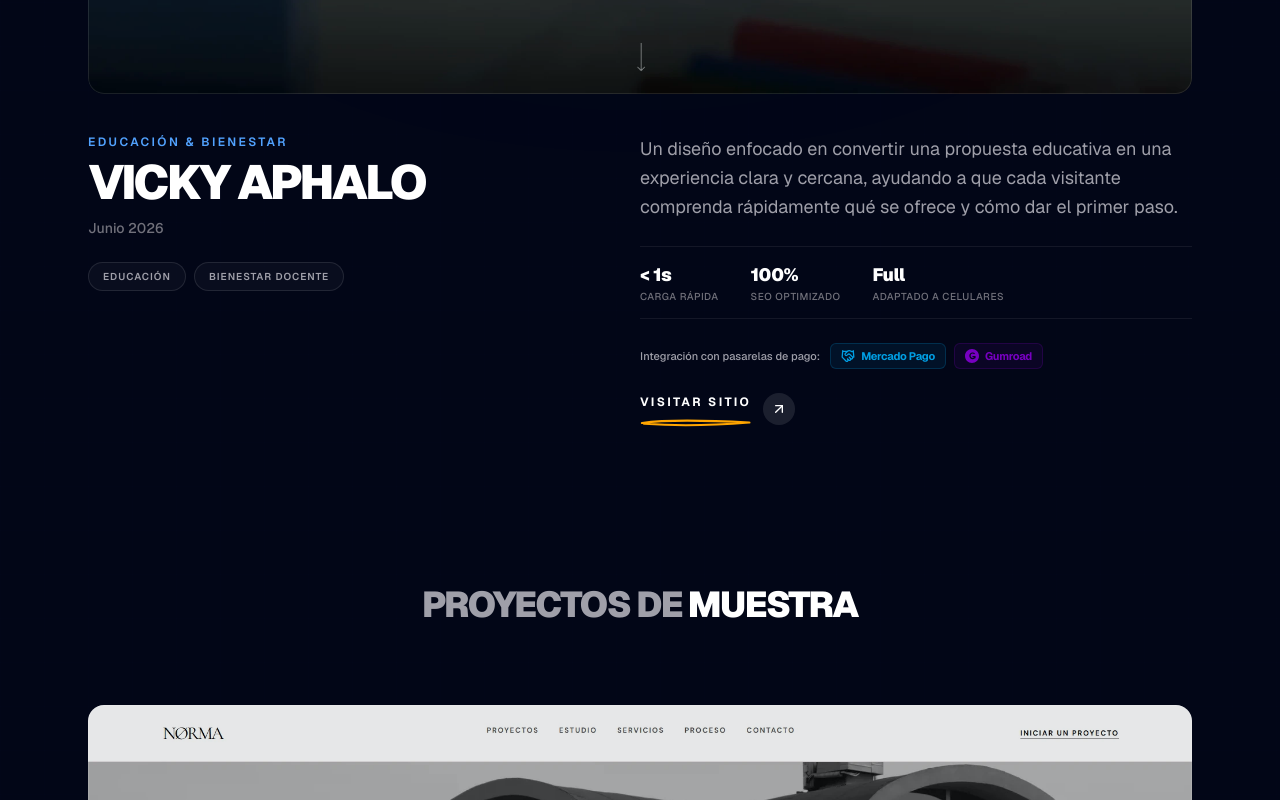
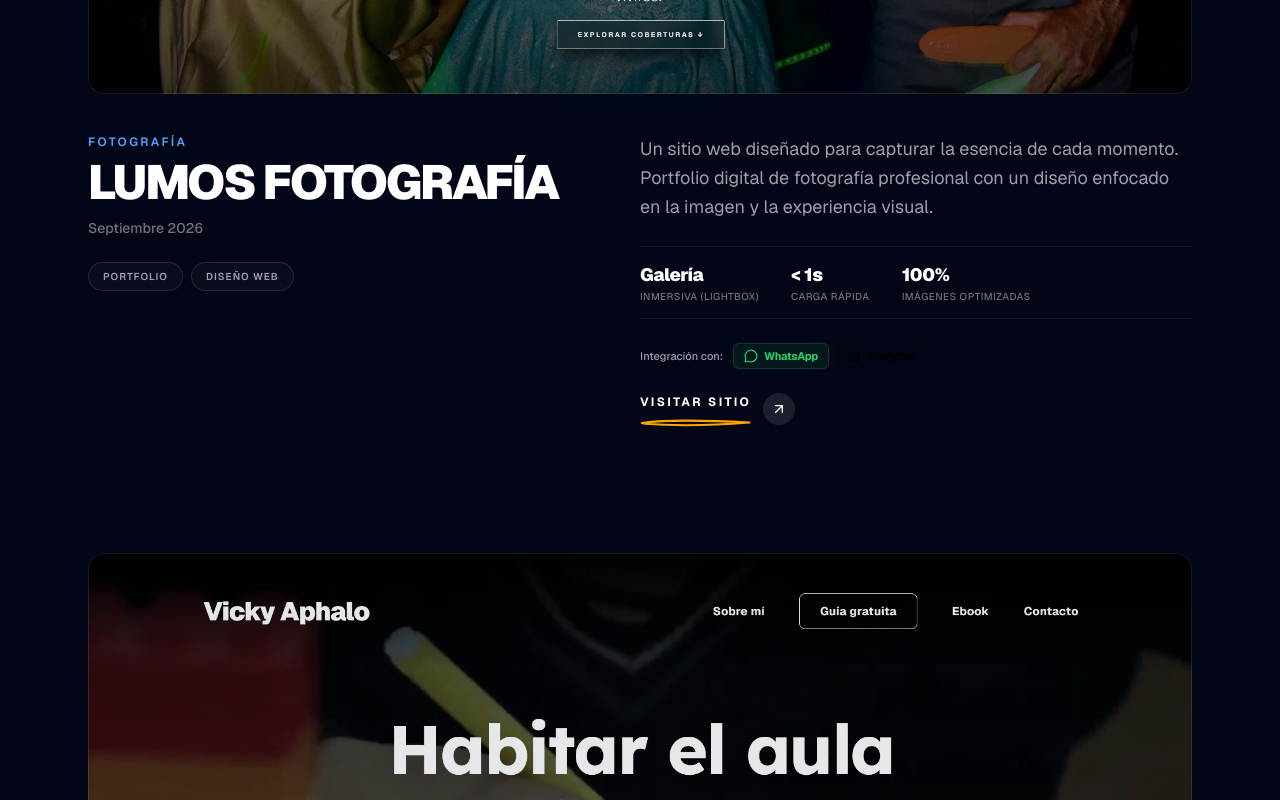
Before and after one commit to AlanTyping/Huella-Online, a Next.js app: page / in a window 1280 px wide. Shown: the part 2500-3300 px from the top of the page. Built offline with nearby package versions, Linux system fonts and the light colour scheme.

Commit message:
agregando proyecto cristian

```diff
--- a/components/sections/portfolio.tsx
+++ b/components/sections/portfolio.tsx
@@ -2,7 +2,7 @@
 
 import Image from "next/image";
 import { motion } from "framer-motion";
-import { ArrowUpRight, Handshake } from "lucide-react";
+import { ArrowUpRight, Handshake, MessageCircle, BarChart3 } from "lucide-react";
 
 interface Project {
   client: string;
@@ -13,7 +13,7 @@ interface Project {
   services: string[];
   date: string;
   metrics?: { value: string; label: string }[];
-  integrations?: { name: string; color: string; type: "mercadopago" | "gumroad" }[];
+  integrations?: { name: string; color: string; type: "mercadopago" | "gumroad" | "whatsapp" | "analytics" }[];
 }
 
 function MercadoPagoIcon({ className = "h-3.5 w-3.5" }: { className?: string }) {
@@ -49,6 +49,25 @@ function BrushUnderline({ className = "w-full h-2 text-[#ffa500]" }: { className
 }
 
 const clientProjects: Project[] = [
+  {
+    client: "Lumos Fotografía",
+    industry: "fotografía",
+    date: "Septiembre 2026",
+    summary:
+      "Un sitio web diseñado para capturar la esencia de cada momento. Portfolio digital de fotografía profesional con un diseño enfocado en la imagen y la experiencia visual.",
+    image: "/images/lumosfotografia.webp",
+    link: "#",
+    services: ["Portfolio", "Diseño Web"],
+    metrics: [
+      { value: "Galería", label: "Inmersiva (Lightbox)" },
+      { value: "< 1s", label: "Carga rápida" },
+      { value: "100%", label: "Imágenes optimizadas" },
+    ],
+    integrations: [
+      { name: "WhatsApp", color: "#25D366", type: "whatsapp" },
+      { name: "Analytics", color: "#000000", type: "analytics" },
+    ],
+  },
   {
     client: "Vicky Aphalo",
     industry: "educación & bienestar",
@@ -178,7 +197,7 @@ function ProjectCard({
           {project.integrations && project.integrations.length > 0 && (
             <div className="flex flex-col sm:flex-row sm:items-center gap-2 sm:gap-2.5">
               <span className="text-[11px] font-medium text-zinc-400">
-                Integración con pasarelas de pago:
+                Integración con:
               </span>
               <div className="flex items-center gap-2">
                 {project.integrations.map((item) => (
@@ -195,6 +214,10 @@ function ProjectCard({
                       <MercadoPagoIcon className="h-3.5 w-3.5" />
                     ) : item.type === "gumroad" ? (
                       <GumroadIcon className="h-3.5 w-3.5" />
+                    ) : item.type === "whatsapp" ? (
+                      <MessageCircle className="h-3.5 w-3.5" />
+                    ) : item.type === "analytics" ? (
+                      <BarChart3 className="h-3.5 w-3.5" />
                     ) : null}
                     {item.name}
                   </span>
--- a/components/sections/testimonials.tsx
+++ b/components/sections/testimonials.tsx
@@ -2,8 +2,37 @@
 
 import { ReactNode } from "react";
 import { motion } from "framer-motion";
-import { Quote, Star, ExternalLink } from "lucide-react";
+import { Quote, Star, ExternalLink, BadgeCheck } from "lucide-react";
 import Image from "next/image";
+
+function InstagramVerifiedIcon({ className = "w-4 h-4" }: { className?: string }) {
+  return (
+    <svg xmlns="http://www.w3.org/2000/svg" viewBox="0 0 24 24" className={className}>
+      <defs>
+        <mask id="check-mask">
+          <rect width="100%" height="100%" fill="white" />
+          <path
+            stroke="black"
+            strokeWidth="3"
+            strokeLinecap="round"
+            strokeLinejoin="round"
+            d="m9 12 2 2 4-4"
+            fill="none"
+          />
+        </mask>
+      </defs>
+      <path
+        fill="#0095F6"
+        stroke="#0095F6"
+        strokeWidth="2"
+        strokeLinecap="round"
+        strokeLinejoin="round"
+        mask="url(#check-mask)"
+        d="M3.85 8.62a4 4 0 0 1 4.78-4.77 4 4 0 0 1 6.74 0 4 4 0 0 1 4.78 4.78 4 4 0 0 1 0 6.76 4 4 0 0 1-4.77 4.78 4 4 0 0 1-6.75 0 4 4 0 0 1-4.78-4.77 4 4 0 0 1 0-6.76Z"
+      />
+    </svg>
+  );
+}
 
 interface Testimonial {
   id: number;
@@ -12,9 +41,39 @@ interface Testimonial {
   content: ReactNode;
   image: string;
   link?: string;
+  verified?: boolean;
+  imageScale?: string;
+  imagePosition?: string;
 }
 
 const testimonialsData: Testimonial[] = [
+  {
+    id: 2,
+    name: "Cristian",
+    followers: "+1.4mil seguidores",
+    content: (
+      <>
+        Fue tremenda experiencia, al principio no voy a negar que desconfié pero con el paso del tiempo comprendí que realmente estaba{" "}
+        <strong className="text-white font-bold">
+          trabajando con un profesional
+        </strong>
+        , Alan es una persona que realmente está para ayudarte y{" "}
+        <strong className="text-white font-bold">
+          explicarte con toda la paciencia
+        </strong>{" "}
+        del mundo hasta que lo entiendas, finalmente te ayuda a lograr eso que tanto pensaste que querías,{" "}
+        <strong className="text-white font-bold">
+          tu propia página web
+        </strong>
+        . Súper recomendable Huella Online 😎
+      </>
+    ),
+    image: "/images/cristian.webp",
+    link: "https://www.instagram.com/lumos.fotografia_/",
+    verified: true,
+    imageScale: "scale-[1.5] origin-[65%_0%]",
+    imagePosition: "65% top",
+  },
   {
     id: 1,
     name: "Vicky Aphalo",
@@ -114,13 +173,18 @@ export function Testimonials() {
                           src={testimonial.image}
                           alt={testimonial.name}
                           fill
-                          className="object-cover scale-110"
-                          style={{ objectPosition: "center 80%" }}
+                          className={`object-cover ${testimonial.imageScale || "scale-110"}`}
+                          style={{ objectPosition: testimonial.imagePosition || "center 80%" }}
                         />
                       </div>
                     </div>
                     <div>
-                      <h4 className="font-bold text-white text-lg">{testimonial.name}</h4>
+                      <h4 className="font-bold text-white text-lg flex items-center gap-1.5">
+                        {testimonial.name}
+                        {testimonial.verified && (
+                          <InstagramVerifiedIcon className="h-4 w-4 shrink-0" />
+                        )}
+                      </h4>
                       <p className="text-sm font-medium text-zinc-400">{testimonial.followers}</p>
                     </div>
                   </div>
```
Also changed, not shown: public/images/cristian.webp (added), public/images/lumosfotografia.webp (added).
